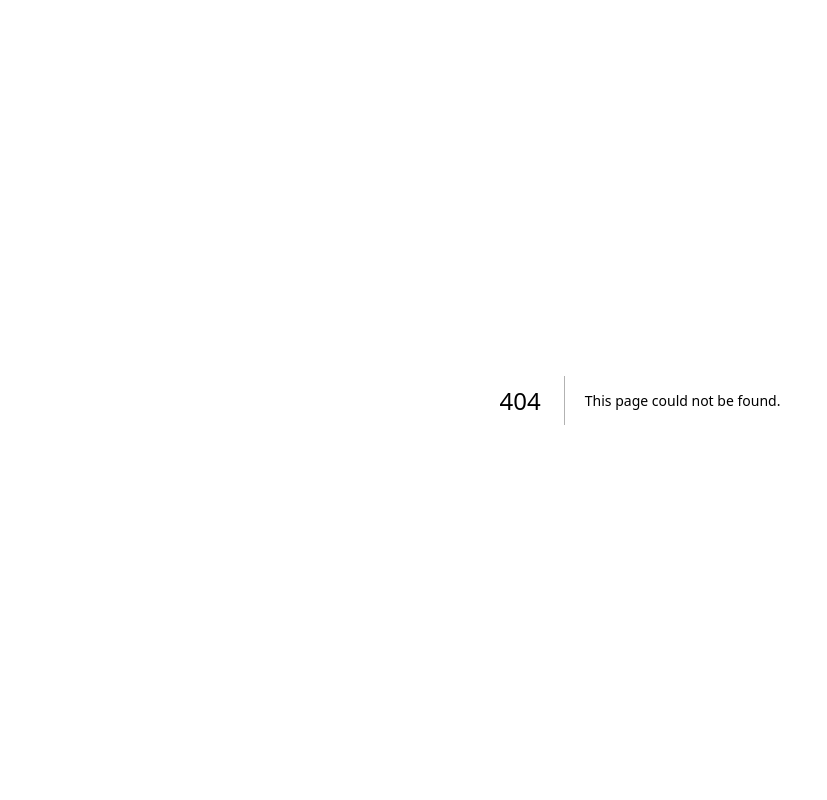
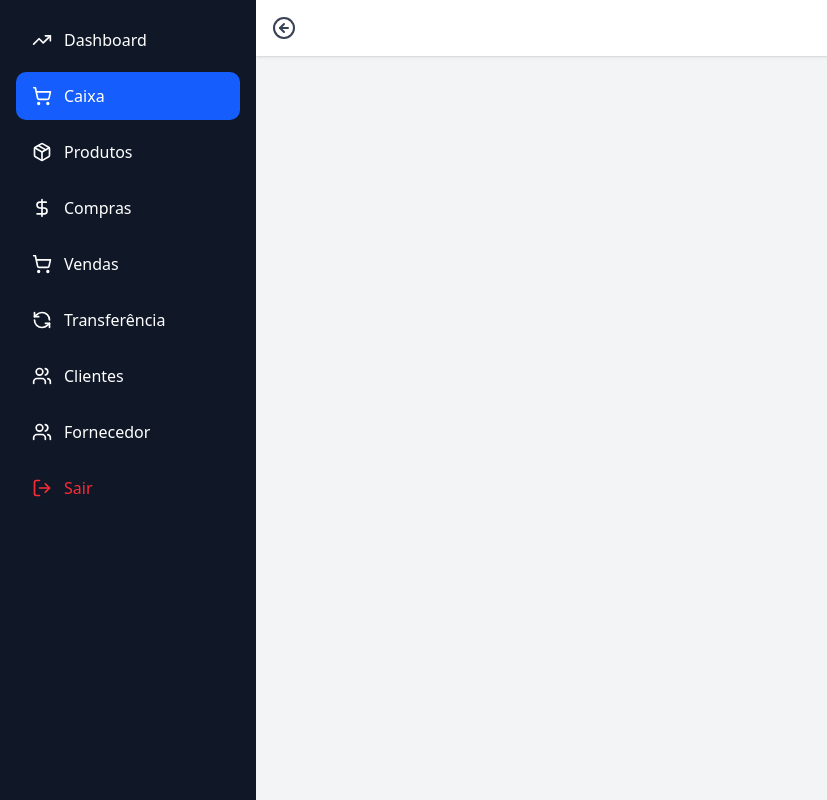
Before and after one commit to luannpl/ferro-velho, a Next.js app: page /caixa in a window 1280 px wide. Before the commit this address had no page. Shown: the whole page, without its empty margins (0-827 px from the left). Built offline with nearby package versions, Linux system fonts and the light colour scheme.

Commit message:
feat: add page caixa

```diff
--- /dev/null
+++ b/src/app/(home)/caixa/page.tsx
@@ -0,0 +1,18 @@
+import { Button } from "@/components/ui/button";
+
+export default function Caixa() {
+    return (
+        <body>
+            <main>
+                <section className="flex flex-col gap-4">
+                    <h1>Historico de Caixa</h1>
+
+                </section>
+                <section>
+                    <Button className="bg-green-500">Abrir Caixa</Button>
+
+                </section>
+            </main>
+        </body>
+    )
+}
--- a/src/app/(home)/layout.tsx
+++ b/src/app/(home)/layout.tsx
@@ -27,6 +27,7 @@
 // Array com os itens do menu
 const menuItems: MenuItem[] = [
   { id: "dashboard", icon: TrendingUp, label: "Dashboard", path: "/dashboard" },
+  { id: "caixa", icon: ShoppingCart, label: "Caixa", path: "/caixa" },
   { id: "produtos", icon: Package, label: "Produtos", path: "/produtos" },
   { id: "compras", icon: DollarSign, label: "Compras", path: "/compras" },
   { id: "vendas", icon: ShoppingCart, label: "Vendas", path: "/vendas" },
```
